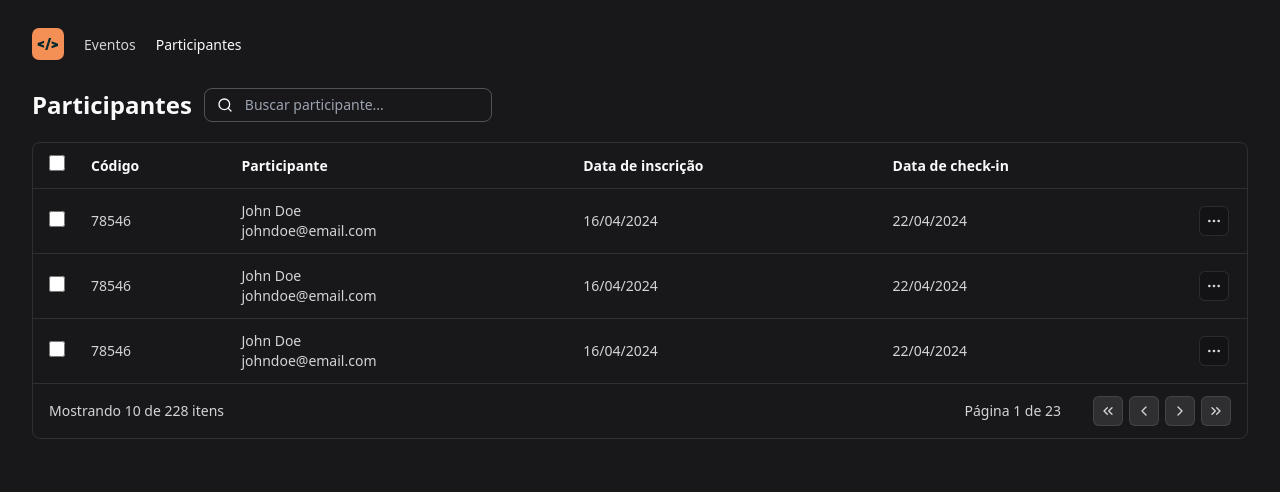
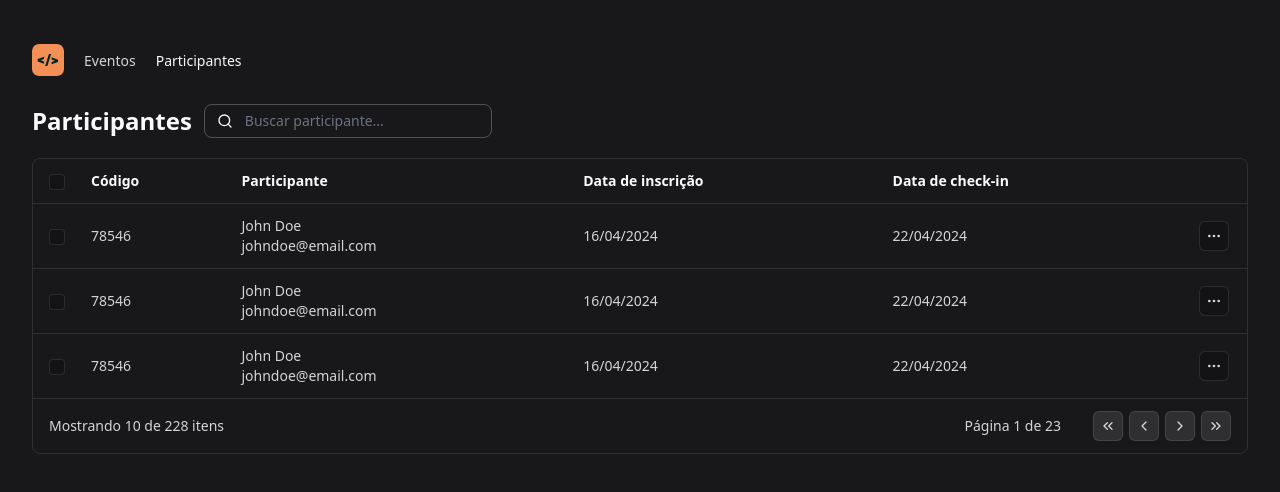
Before and after one commit to denisonkolling/eventin-react, a React (Vite) app: page / in a window 1280 px wide. Shown: the top 492 px of the page. Built offline with nearby package versions, Linux system fonts and the light colour scheme.

Commit message:
add tailwindcss forms

```diff
--- a/index.html
+++ b/index.html
@@ -6,7 +6,7 @@
     <meta name="viewport" content="width=device-width, initial-scale=1.0" />
     <title>Eventin - Controle de Eventos</title>
   </head>
-  <body class="bg-zinc-900 text-zinc-50 antialiased">
+  <body class="bg-zinc-900 text-zinc-50 antialiased p-4">
     <div id="root"></div>
     <script type="module" src="/src/main.tsx"></script>
   </body>
--- a/package.json
+++ b/package.json
@@ -15,6 +15,7 @@
     "react-dom": "^18.2.0"
   },
   "devDependencies": {
+    "@tailwindcss/forms": "^0.5.7",
     "@types/react": "^18.2.66",
     "@types/react-dom": "^18.2.22",
     "@typescript-eslint/eslint-plugin": "^7.2.0",
--- a/tailwind.config.js
+++ b/tailwind.config.js
@@ -8,5 +8,6 @@ export default {
     extend: {},
   },
   plugins: [
+    require('@tailwindcss/forms')
   ],
 }
```
Also changed, not shown: 1 other file (tests, documents, lock files or other folders).
